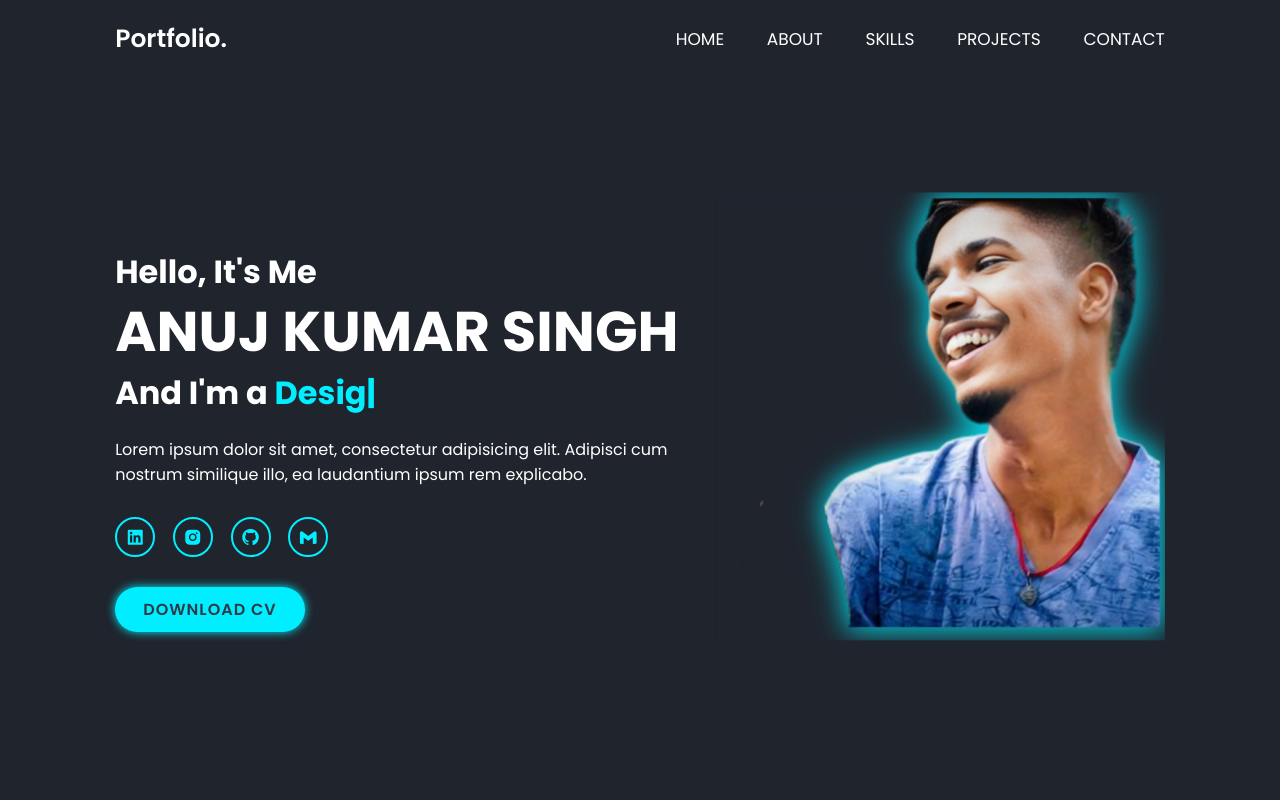
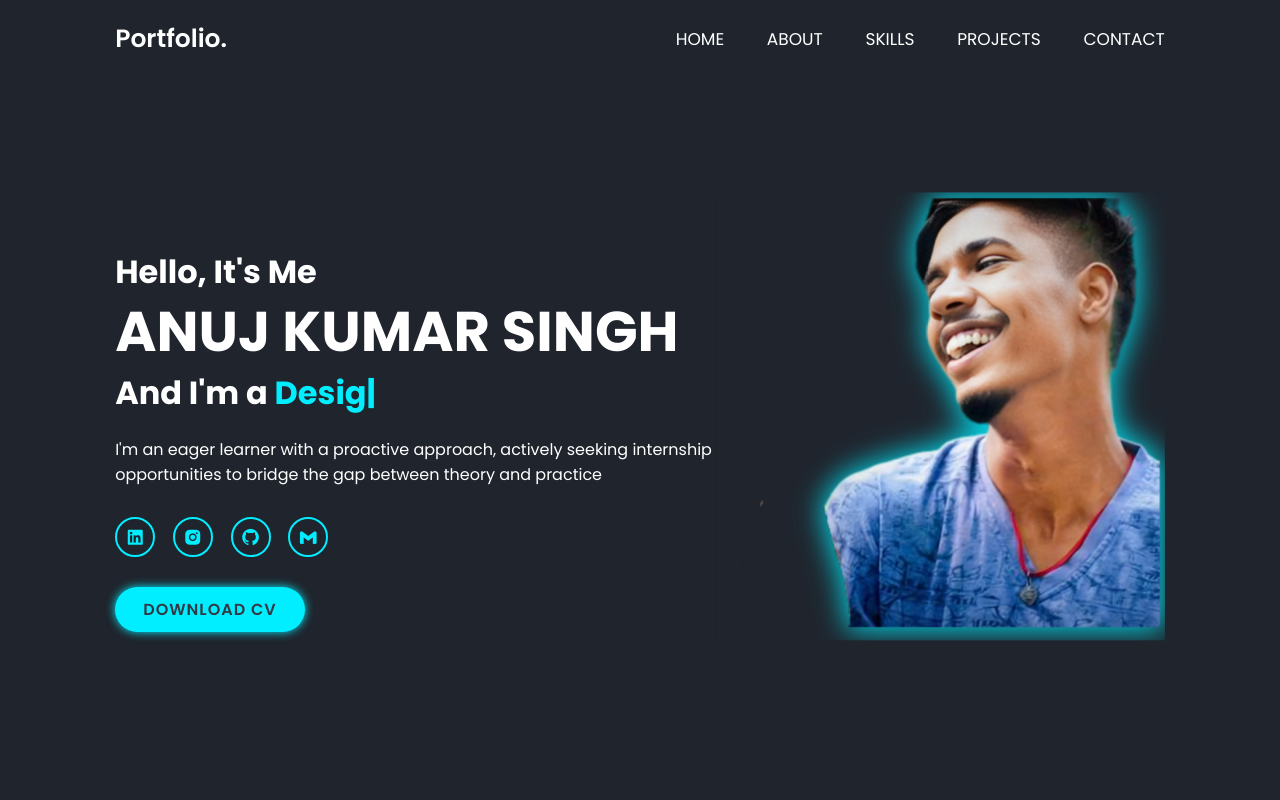
Before and after one commit to MUFFANUJ/my-portfolio, a plain HTML site: page index.html in a window 1280 px wide. Shown: the top 800 px of the page. Drawn offline with nearby package versions, Linux system fonts and the light colour scheme.

Commit message:
Updated cv drive link added small desc and changed the title icon to circular one from the sqare

```diff
--- a/index.html
+++ b/index.html
@@ -5,7 +5,7 @@
   <meta name="viewport" content="width=device-width, initial-scale=1.0">
   <meta http-equiv="X-UA_Compatible" content="IE-edge">
   <link rel="stylesheet" href="style.css">
-  <link rel="icon" type="image/x-icon" href="images/anujams-logo.png">
+  <link rel="icon" type="image/x-icon" href="images/site-logo.png">
 
   <link href='https://unpkg.com/boxicons@2.1.4/css/boxicons.min.css' rel='stylesheet'>
 <!-- This will load boxicons font into your webpage -->
@@ -35,7 +35,7 @@
         <h3>Hello, It's Me</h3>
         <h1>ANUJ KUMAR SINGH</h1>
         <h3>And I'm a <span class="multiple-text"></span></h3>
-        <p>Lorem ipsum dolor sit amet, consectetur adipisicing elit. Adipisci cum nostrum similique illo, ea laudantium ipsum rem explicabo.</p>
+        <p>I'm an eager learner with a proactive approach, actively seeking internship opportunities to bridge the gap between theory and practice</p>
 
         <div class="social-media">
           <a href="https://www.linkedin.com/in/anuj-singh-2b2ab6206/" target="_blank"><i class='bx bxl-linkedin-square'></i></a>
```
